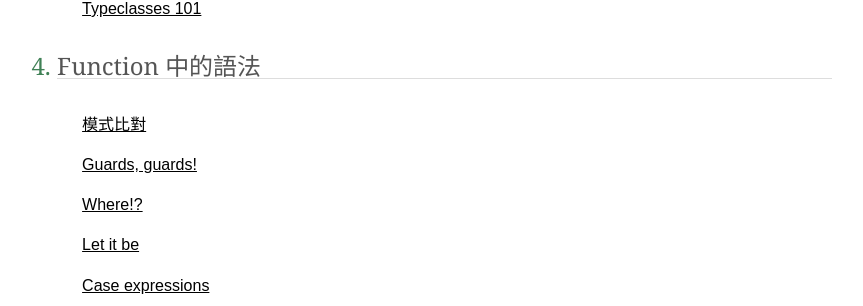
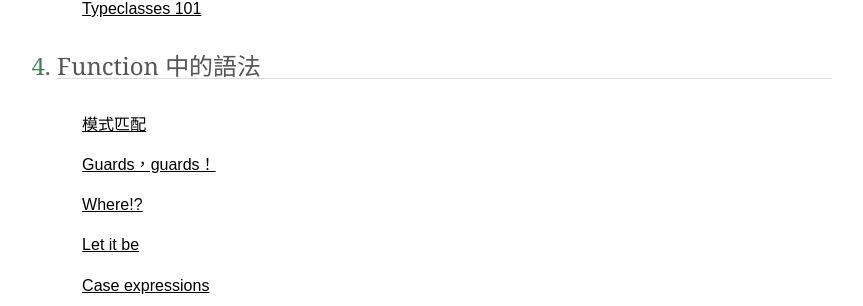
Before and after one commit to jason2506/lyah.zh-tw, a Jekyll site: the page built from index.md, in a window 1280 px wide and 900 px high, scrolled down 732 px. Shown: the part 145-451 px from the top of the window, without its empty margins (208-1071 px from the left). Built offline with Jekyll 4.4.1, drawn with Linux system fonts in a browser that asks for light colours; Markdown is read by kramdown in place of the engine named in the settings.

Commit message:
Fix the incorrect section titles.

```diff
--- a/index.md
+++ b/index.md
@@ -22,8 +22,8 @@ class: chapters
     * [型別變數](types-and-typeclasses#type-variables)
     * [Typeclasses 101](types-and-typeclasses#typeclasses-101)
 4. [Function 中的語法](syntax-in-functions)
-    * [模式比對](syntax-in-functions#pattern-matching)
-    * [Guards, guards!](syntax-in-functions#guards-guards)
+    * [模式匹配](syntax-in-functions#pattern-matching)
+    * [Guards，guards！](syntax-in-functions#guards-guards)
     * [Where!?](syntax-in-functions#where)
     * [Let it be](syntax-in-functions#let-it-be)
     * [Case expressions](syntax-in-functions#case-expressions)
```
